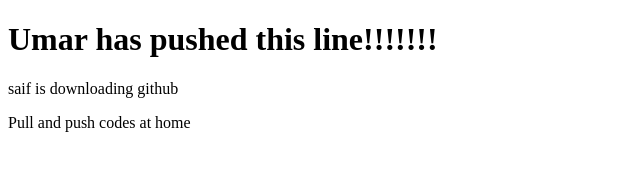
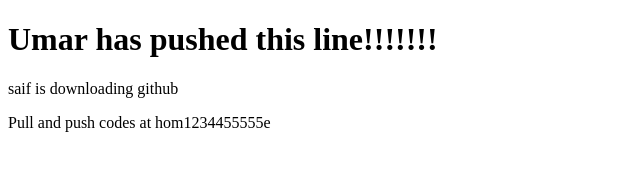
Before and after one commit to ateek44/learning-react, a plain HTML site: page index.html in a window 1280 px wide. Shown: the full height of the page, 0-640 px from the left. Drawn offline with Linux system fonts and the light colour scheme.

Commit message:
changes in dev by saif

```diff
--- a/index.html
+++ b/index.html
@@ -11,6 +11,6 @@
 
     <p>saif is downloading github</p>
 
-    <p>Pull and push codes at home</p>
+    <p>Pull and push codes at hom1234455555e</p>
 </body>
 </html>
```
